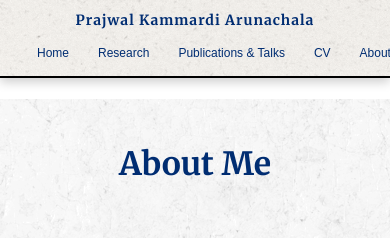
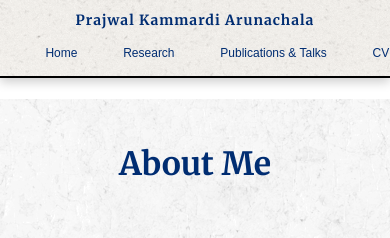
Before and after one commit to prajwalka/prajwalka.github.io, a Jekyll site: the page built from about.md, in a window 390 px wide. Shown: the top 238 px of the page. Built offline with Jekyll 4.4.1, drawn with Linux system fonts in a browser that asks for light colours; some web fonts are replaced.

Commit message:
making it scalable

```diff
--- a/assets/style.css
+++ b/assets/style.css
@@ -583,6 +583,7 @@
 @media (max-width: 480px) {
   .image-row img {
     width: 90%; /* 1 per row on phones */
+    justify-content: center;
   }
 }
 
@@ -610,10 +611,13 @@
     max-width: 100%;
   }
   .header-content nav a {
-    white-space: nowrap;
-    overflow-wrap: normal;
+    display: inline-block;
+    max-width: 100%;
+    white-space: normal;
+    overflow-wrap: break-word;
     word-break: normal;
-    hyphens: none;
+    hyphens: auto;
+    padding: 0.35em 0.7em;
   }
   .header-content nav ul {
     display: flex;
```
